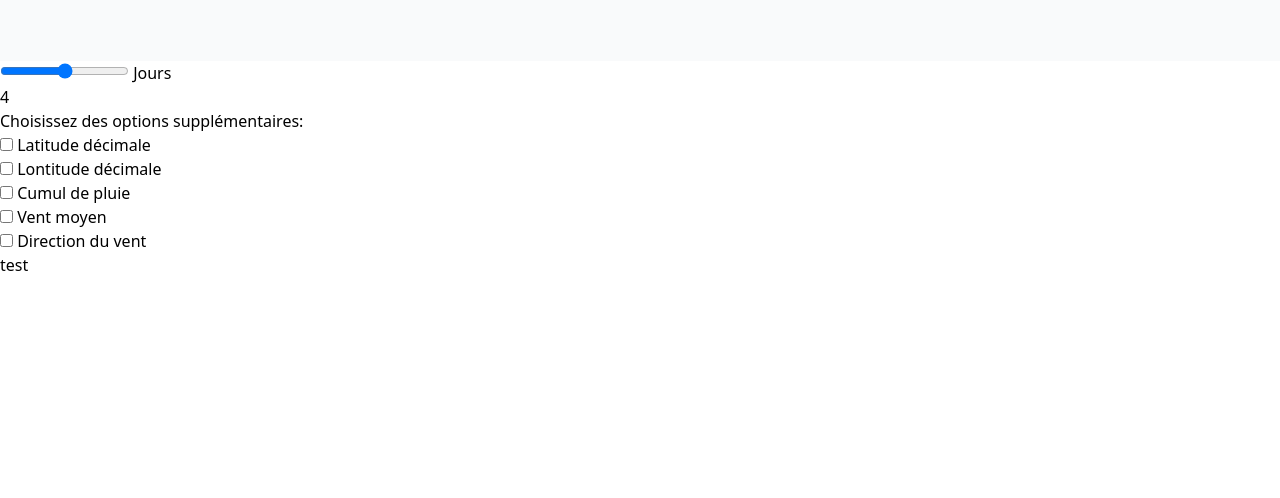
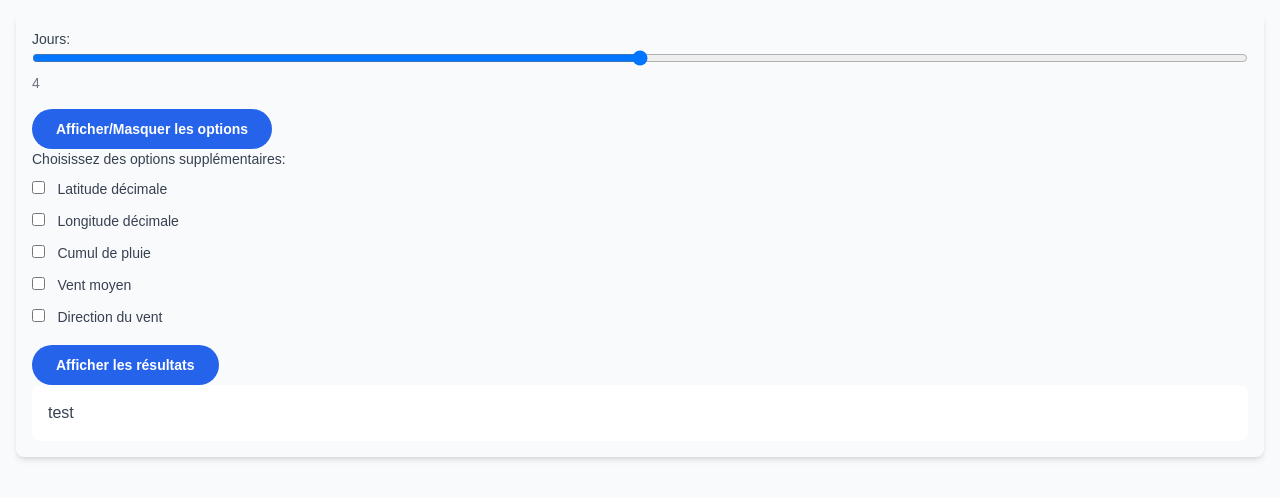
Before and after one commit to RageurRandom/instant_weather, a website: page index.html in a window 1280 px wide. Shown: the part 836-1334 px from the top of the page. Before the commit the page ends 1113 px from the top, so only its background shows below. Drawn offline with Linux system fonts and the light colour scheme; no server answers.

Commit message:
update options dans le html

```diff
--- a/index.html
+++ b/index.html
@@ -136,50 +136,60 @@
           </div>
         </div>
       </div>
-    </div>
+
+      <div class="p-4 bg-gray-100 rounded-lg shadow-md">
+        <!-- Range input for days -->
+        <div class="mb-4">
+          <label for="jours" class="block text-sm font-medium text-gray-700">Jours:</label>
+          <input type="range" id="jours" name="jours" min="1" max="7" class="w-full mt-1" />
+          <p id="affichage" class="text-sm text-gray-500">4</p>
+        </div>
+
+        <!-- Button to toggle visibility of additional options -->
+        <button id="toggleOptionsButton" class="py-2.5 px-6 text-sm bg-blue-600 text-white rounded-full cursor-pointer font-semibold text-center shadow-xs transition-all duration-500 hover:bg-indigo-700">
+          Afficher/Masquer les options
+        </button>
+
+        <!-- Checkboxes for additional options (Initially hidden) -->
+        <div id="optionsDiv" class="mb-4">
+          <fieldset>
+            <legend class="text-sm font-medium text-gray-700">Choisissez des options supplémentaires:</legend>
+
+            <div class="mt-2">
+              <input type="checkbox" id="latd" name="latd" class="mr-2" />
+              <label for="latd" class="text-sm text-gray-700">Latitude décimale</label>
+            </div>
+            <div class="mt-2">
+              <input type="checkbox" id="lond" name="lond" class="mr-2" />
+              <label for="lond" class="text-sm text-gray-700">Longitude décimale</label>
+            </div>
+            <div class="mt-2">
+              <input type="checkbox" id="cumul" name="cumul" class="mr-2" />
+              <label for="cumul" class="text-sm text-gray-700">Cumul de pluie</label>
+            </div>
+            <div class="mt-2">
+              <input type="checkbox" id="ventm" name="ventm" class="mr-2" />
+              <label for="ventm" class="text-sm text-gray-700">Vent moyen</label>
+            </div>
+            <div class="mt-2">
+              <input type="checkbox" id="ventd" name="ventd" class="mr-2" />
+              <label for="ventd" class="text-sm text-gray-700">Direction du vent</label>
+            </div>
+          </fieldset>
+        </div>
+
+        <!-- Button to display selected options -->
+        <button id="displayButton" class="py-2.5 px-6 text-sm bg-blue-600 text-white rounded-full cursor-pointer font-semibold text-center shadow-xs transition-all duration-500 hover:bg-indigo-700">
+          Afficher les résultats
+        </button>
+
+        <!-- Div to display results -->
+        <div id="test" class="mt-4 p-4 bg-white rounded-lg shadow-sm">
+          <p class="text-gray-700">test</p>
+        </div>
+      </div>
 
 
-    <div>
-      <input type="range" id="jours" name="jours" min="1" max="7" />
-      <label for="jours">Jours</label>
-      <p id="affichage">4</p>
-  </div>
-
-  <fieldset>
-    <legend>Choisissez des options supplémentaires:</legend>
-
-    <div>
-      <input type="checkbox" id="latd" name="latd"/>
-      <label for="latd">Latitude décimale</label>
     </div>
-
-    <div>
-      <input type="checkbox" id="lond" name="lond" />
-      <label for="lond">Lontitude décimale</label>
-    </div>
-
-    <div>
-      <input type="checkbox" id="cumul" name="cumul" />
-      <label for="cumul">Cumul de pluie</label>
-    </div>
-
-    <div>
-      <input type="checkbox" id="ventm" name="ventm" />
-      <label for="ventm">Vent moyen</label>
-    </div>
-
-    <div>
-      <input type="checkbox" id="ventd" name="ventd" />
-      <label for="ventd">Direction du vent </label>
-    </div>
-  </fieldset>
-
-  <div id = 'test'>
-    test
-  </div>
-</div>
-</div>
-</div>
-</div>
   </body>
 </html>
```
Also changed, not shown: script/api_commune.js (line endings or trailing spaces).
